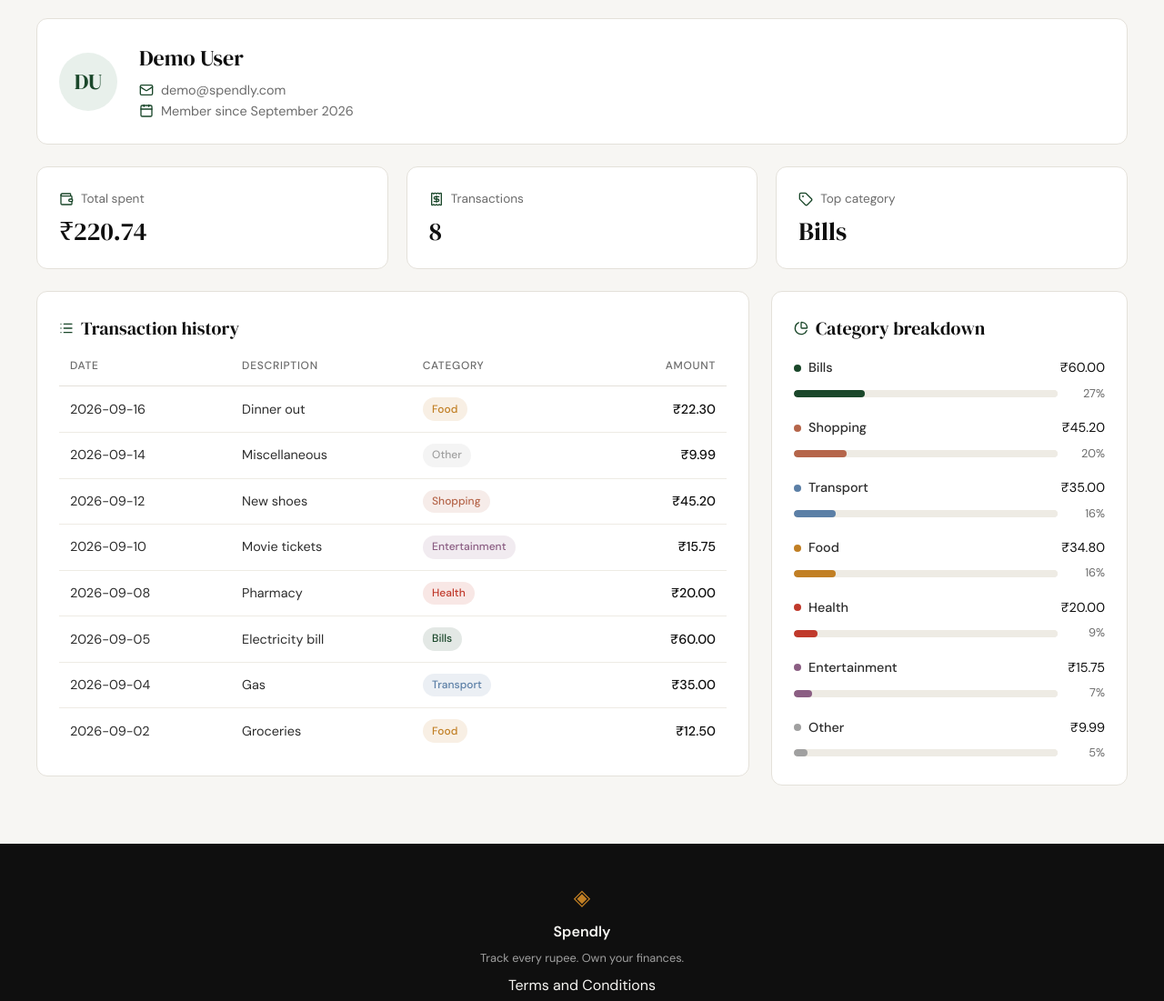
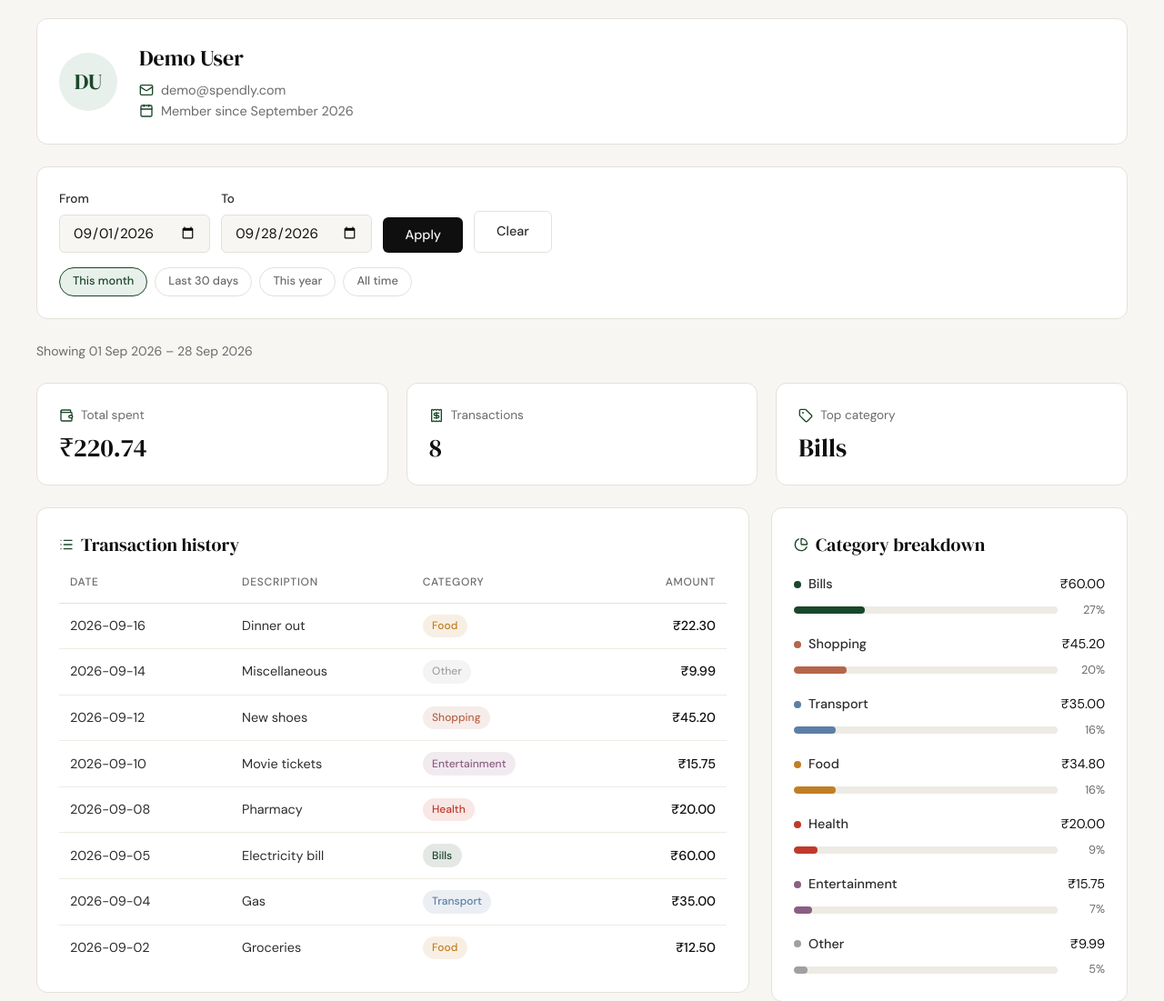
Before and after one commit to Bhavik-03/Expense_tracker_claude_code, a Flask app: page /profile?start_date=2026-09-01&end_date=2026-09-28 in a window 1280 px wide. Shown: the part 181-1282 px from the top of the page at 91% size. Run offline with Flask 3, Linux system fonts and the light colour scheme; the visitor is signed in with stand-in values (Sample User, id 1); data comes from the database, SQL or seed files in the repository; some libraries are stand-ins or nearby versions.

Commit message:
feat: add date range filter to profile page
Co-Authored-By: Claude Opus 5.5 <noreply@anthropic.com>

```diff
--- a/app.py
+++ b/app.py
@@ -1,4 +1,5 @@
 import sqlite3
+from datetime import date, timedelta
 
 from flask import Flask, abort, flash, g, redirect, render_template, request, session, url_for
 from werkzeug.security import check_password_hash
@@ -114,12 +115,27 @@ def profile():
     if not session.get("user_id"):
         return redirect(url_for("login"))
 
+    start = _parse_date(request.args.get("start_date"))
+    end = _parse_date(request.args.get("end_date"))
+
+    filter_error = None
+    if start and end and start > end:
+        filter_error = "Start date must be on or before end date."
+        start = end = None
+
+    start_iso = start.isoformat() if start else None
+    end_iso = end.isoformat() if end else None
+
     user_id = g.user["id"]
     user = queries.get_user_by_id(user_id)
 
-    transactions = queries.get_recent_transactions(user_id)
-    stats = queries.get_summary_stats(user_id)
-    categories = queries.get_category_breakdown(user_id)
+    transactions = queries.get_recent_transactions(user_id, start_date=start_iso, end_date=end_iso)
+    stats = queries.get_summary_stats(user_id, start_date=start_iso, end_date=end_iso)
+    categories = queries.get_category_breakdown(user_id, start_date=start_iso, end_date=end_iso)
+
+    presets = _date_presets(date.today())
+    for preset in presets:
+        preset["active"] = (preset["start"], preset["end"]) == (start_iso, end_iso)
 
     return render_template(
         "profile.html",
@@ -127,7 +143,40 @@ def profile():
         stats=stats,
         transactions=transactions,
         categories=categories,
+        start_date=start_iso,
+        end_date=end_iso,
+        filter_active=bool(start_iso or end_iso),
+        presets=presets,
+        range_label=_range_label(start, end),
+        filter_error=filter_error,
     )
+
+
+def _parse_date(value):
+    try:
+        return date.fromisoformat(value.strip())
+    except (AttributeError, ValueError):
+        return None
+
+
+def _date_presets(today):
+    return [
+        {"label": "This month", "start": today.replace(day=1).isoformat(), "end": today.isoformat()},
+        {"label": "Last 30 days", "start": (today - timedelta(days=29)).isoformat(), "end": today.isoformat()},
+        {"label": "This year", "start": today.replace(month=1, day=1).isoformat(), "end": today.isoformat()},
+        {"label": "All time", "start": None, "end": None},
+    ]
+
+
+def _range_label(start, end):
+    fmt = "%d %b %Y"
+    if start and end:
+        return f"Showing {start.strftime(fmt)} – {end.strftime(fmt)}"
+    if start:
+        return f"Showing from {start.strftime(fmt)}"
+    if end:
+        return f"Showing up to {end.strftime(fmt)}"
+    return None
 
 
 @app.route("/expenses/add")
--- a/database/queries.py
+++ b/database/queries.py
@@ -25,17 +25,29 @@ def get_user_by_id(user_id):
     }
 
 
+def _date_clause(start_date=None, end_date=None):
+    sql, params = "", []
+    if start_date:
+        sql += " AND date >= ?"
+        params.append(str(start_date))
+    if end_date:
+        sql += " AND date <= ?"
+        params.append(str(end_date))
+    return sql, params
+
+
 # ------------------------------------------------------------------ #
 # Transaction history                                                 #
 # ------------------------------------------------------------------ #
 
-def get_recent_transactions(user_id, limit=10):
+def get_recent_transactions(user_id, limit=10, start_date=None, end_date=None):
+    date_sql, date_params = _date_clause(start_date, end_date)
     conn = get_db()
     try:
         rows = conn.execute(
             "SELECT date, description, category, amount FROM expenses "
-            "WHERE user_id = ? ORDER BY date DESC, id DESC LIMIT ?",
-            (user_id, limit),
+            "WHERE user_id = ?" + date_sql + " ORDER BY date DESC, id DESC LIMIT ?",
+            (user_id, *date_params, limit),
         ).fetchall()
     finally:
         conn.close()
@@ -47,18 +59,19 @@ def get_recent_transactions(user_id, limit=10):
 # Summary stats                                                       #
 # ------------------------------------------------------------------ #
 
-def get_summary_stats(user_id):
+def get_summary_stats(user_id, start_date=None, end_date=None):
+    date_sql, date_params = _date_clause(start_date, end_date)
     conn = get_db()
     try:
         totals = conn.execute(
             "SELECT COALESCE(SUM(amount), 0) AS total, COUNT(*) AS count "
-            "FROM expenses WHERE user_id = ?",
-            (user_id,),
+            "FROM expenses WHERE user_id = ?" + date_sql,
+            (user_id, *date_params),
         ).fetchone()
         top = conn.execute(
-            "SELECT category FROM expenses WHERE user_id = ? "
+            "SELECT category FROM expenses WHERE user_id = ?" + date_sql + " "
             "GROUP BY category ORDER BY SUM(amount) DESC LIMIT 1",
-            (user_id,),
+            (user_id, *date_params),
         ).fetchone()
     finally:
         conn.close()
@@ -78,13 +91,14 @@ def get_summary_stats(user_id):
 # Category breakdown                                                  #
 # ------------------------------------------------------------------ #
 
-def get_category_breakdown(user_id):
+def get_category_breakdown(user_id, start_date=None, end_date=None):
+    date_sql, date_params = _date_clause(start_date, end_date)
     conn = get_db()
     try:
         rows = conn.execute(
             "SELECT category, SUM(amount) AS amount FROM expenses "
-            "WHERE user_id = ? GROUP BY category ORDER BY amount DESC",
-            (user_id,),
+            "WHERE user_id = ?" + date_sql + " GROUP BY category ORDER BY amount DESC",
+            (user_id, *date_params),
         ).fetchall()
     finally:
         conn.close()
--- a/static/css/style.css
+++ b/static/css/style.css
@@ -110,6 +110,7 @@ a { color: inherit; text-decoration: none; }
 
 .nav-links a { color: var(--ink-muted); transition: color 0.2s; }
 .nav-links a:hover { color: var(--ink); }
+
 
 .nav-cta {
     background: var(--ink) !important;
@@ -857,6 +858,86 @@ svg.profile-icon {
     border-radius: 999px;
 }
 
+/* Date filter */
+
+.profile-filter {
+    display: flex;
+    flex-direction: column;
+    gap: 1rem;
+}
+
+.profile-filter-form {
+    display: flex;
+    flex-wrap: wrap;
+    align-items: flex-end;
+    gap: 0.75rem;
+}
+
+.profile-filter-field {
+    display: flex;
+    flex-direction: column;
+    gap: 0.4rem;
+    font-size: 0.85rem;
+    font-weight: 500;
+    color: var(--ink-soft);
+}
+
+.profile-filter-field input {
+    padding: 0.55rem 0.875rem;
+    border: 1px solid var(--border);
+    border-radius: var(--radius-sm);
+    font-family: var(--font-body);
+    font-size: 0.95rem;
+    color: var(--ink);
+    background: var(--paper);
+    outline: none;
+    transition: border-color 0.2s;
+}
+
+.profile-filter-field input:focus { border-color: var(--accent); }
+
+.profile-presets {
+    display: flex;
+    flex-wrap: wrap;
+    gap: 0.5rem;
+}
+
+.profile-preset {
+    padding: 0.3rem 0.875rem;
+    border: 1px solid var(--border);
+    border-radius: 999px;
+    font-size: 0.8rem;
+    font-weight: 500;
+    color: var(--ink-muted);
+    text-decoration: none;
+    transition: all 0.2s;
+}
+
+.profile-preset:hover {
+    border-color: var(--ink);
+    color: var(--ink);
+}
+
+.profile-preset.active {
+    background: var(--accent-light);
+    border-color: var(--accent);
+    color: var(--accent);
+}
+
+.profile-filter-error {
+    background: var(--danger-light);
+    color: var(--danger);
+    border: 1px solid var(--danger);
+    border-radius: var(--radius-sm);
+    padding: 0.75rem 1rem;
+    font-size: 0.875rem;
+}
+
+.profile-range-label {
+    font-size: 0.875rem;
+    color: var(--ink-muted);
+}
+
 @media (max-width: 900px) {
     .profile-grid { grid-template-columns: 1fr; }
 }
@@ -875,6 +956,10 @@ svg.profile-icon {
     .profile-user-meta { justify-content: center; }
 
     .profile-stats { grid-template-columns: 1fr; gap: 1rem; }
+
+    .profile-filter-form { flex-direction: column; align-items: stretch; }
+    .profile-filter-form .btn-primary,
+    .profile-filter-form .btn-ghost { text-align: center; }
 }
 
 /* ------------------------------------------------------------------ */
--- a/templates/profile.html
+++ b/templates/profile.html
@@ -30,6 +30,36 @@
                 </p>
             </div>
         </div>
+
+        <div class="profile-card profile-filter">
+            <form method="get" action="{{ url_for('profile') }}" class="profile-filter-form">
+                <label class="profile-filter-field">
+                    <span>From</span>
+                    <input type="date" name="start_date" value="{{ start_date or '' }}">
+                </label>
+                <label class="profile-filter-field">
+                    <span>To</span>
+                    <input type="date" name="end_date" value="{{ end_date or '' }}">
+                </label>
+                <button type="submit" class="btn-primary">Apply</button>
+                {% if filter_active %}
+                <a href="{{ url_for('profile') }}" class="btn-ghost">Clear</a>
+                {% endif %}
+            </form>
+            <nav class="profile-presets">
+                {% for p in presets %}
+                <a href="{{ url_for('profile', start_date=p.start, end_date=p.end) }}"
+                   class="profile-preset{% if p.active %} active{% endif %}">{{ p.label }}</a>
+                {% endfor %}
+            </nav>
+            {% if filter_error %}
+            <div class="profile-filter-error">{{ filter_error }}</div>
+            {% endif %}
+        </div>
+
+        {% if range_label %}
+        <p class="profile-range-label">{{ range_label }}</p>
+        {% endif %}
 
         <div class="profile-stats">
             <div class="profile-card profile-stat">
@@ -82,7 +112,7 @@
                             </tr>
                             {% else %}
                             <tr>
-                                <td colspan="4" class="profile-table-empty">No expenses yet</td>
+                                <td colspan="4" class="profile-table-empty">{{ "No expenses in this period" if filter_active else "No expenses yet" }}</td>
                             </tr>
                             {% endfor %}
                         </tbody>
@@ -111,7 +141,7 @@
                         </div>
                     </li>
                     {% else %}
-                    <li class="profile-table-empty">No expenses yet</li>
+                    <li class="profile-table-empty">{{ "No expenses in this period" if filter_active else "No expenses yet" }}</li>
                     {% endfor %}
                 </ul>
             </div>
```
Also changed, not shown: .claude/specs/06-date-filter-profile-page.md (added).
